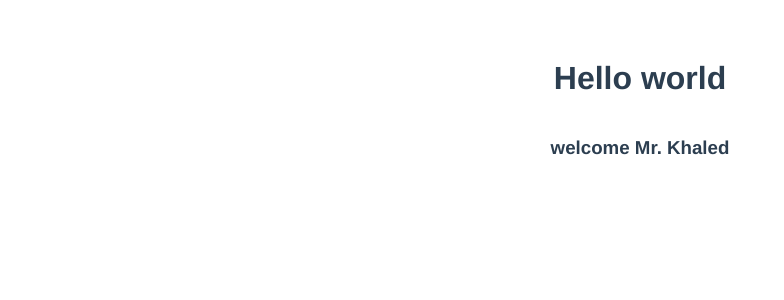
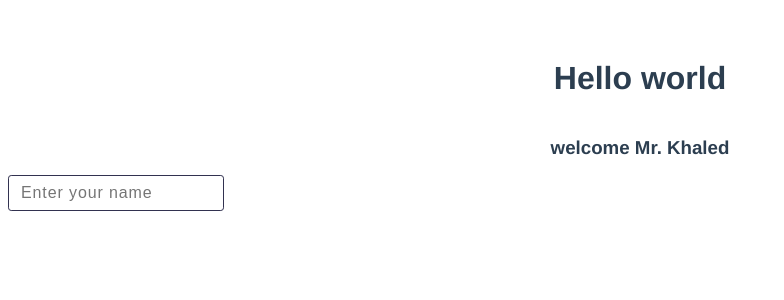
Before and after one commit to Khaled2022abdallah/Trifender_front_end, a Vue app in the folder my-project/: page / in a window 1280 px wide. Shown: the top 300 px of the page, without its empty margins (0-784 px from the left). Built offline with nearby package versions, Linux system fonts and the light colour scheme.

Commit message:
Update HelloWorld.vue

```diff
--- a/my-project/src/components/HelloWorld.vue
+++ b/my-project/src/components/HelloWorld.vue
@@ -1,5 +1,5 @@
 <template>
-  <div class="hello">
+
     <!-- <h1>{{ msg }}</h1> -->
     <!-- <p>
       For a guide and recipes on how to configure / customize this project,<br>
@@ -27,9 +27,16 @@
       <li><a href="https://vue-loader.vuejs.org" target="_blank" rel="noopener">vue-loader</a></li>
       <li><a href="https://github.com/vuejs/awesome-vue" target="_blank" rel="noopener">awesome-vue</a></li>
     </ul> -->
+  <div class="hello">
     <h1>Hello world</h1>
     <h3>welcome Mr. Khaled</h3>
   </div>
+
+  <p class="input-container">
+    <input type="text" placeholder="Enter your name" name="text" id="text" class="input-field" autocomplete="name">
+    <label class="input-label" for="text">Name</label>
+</p>
+
 </template>
 
 <script>
@@ -57,4 +64,61 @@ li {
 a {
   color: #42b983;
 }
+
+.input-container {
+  --c-text: rgb(50, 50, 80);
+  --c-bg: rgb(252, 252, 252);
+  --c-outline: rgb(55, 45 , 190);
+  display: grid;
+  gap: 1ch;
+  position: relative;
+  max-width: 190px;
+  font-family: 'Segoe UI', Tahoma, Geneva, Verdana, sans-serif;
+  color: black;
+}
+
+.input-field {
+  padding: 0.5em 0.75em;
+  border-radius: 0.2em;
+  border: 1px solid var(--c-border, currentColor);
+  color: var(--c-text);
+  font-size: 1rem;
+  letter-spacing: 0.1ch;
+  width: 100%;
+}
+
+.input-field:not(:placeholder-shown) + .input-label {
+  transform: translateY(-220%);
+  opacity: 1;
+}
+
+.input-field:invalid {
+  --c-border: rgb(230, 85, 60);
+  --c-text: rgb(230, 85, 60);
+  --c-outline: rgb(230, 85, 60);
+}
+
+.input-field:is(:disabled, :read-only) {
+  --c-border: rgb(150, 150, 150);
+  --c-text: rgb(170, 170, 170);
+}
+
+.input-field:is(:focus, :focus-visible) {
+  outline: 2px solid var(--c-outline);
+  outline-offset: 2px;
+}
+
+.input-label {
+  --timing: 200ms ease-in;
+  position: absolute;
+  left: 0;
+  top: 50%;
+  transition: transform var(--timing),
+    opacity var(--timing);
+  transform: translateY(-50%);
+  opacity: 0;
+  color: var(--c-text);
+  font-weight: 500;
+}
+
 </style>
```
